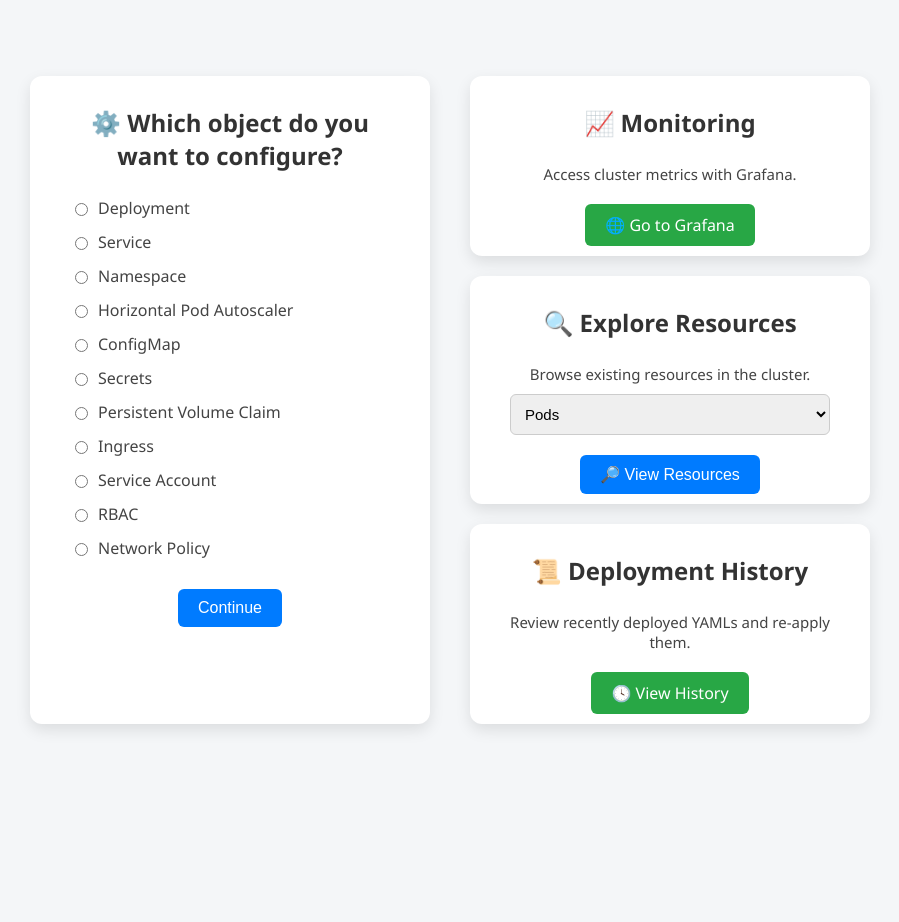
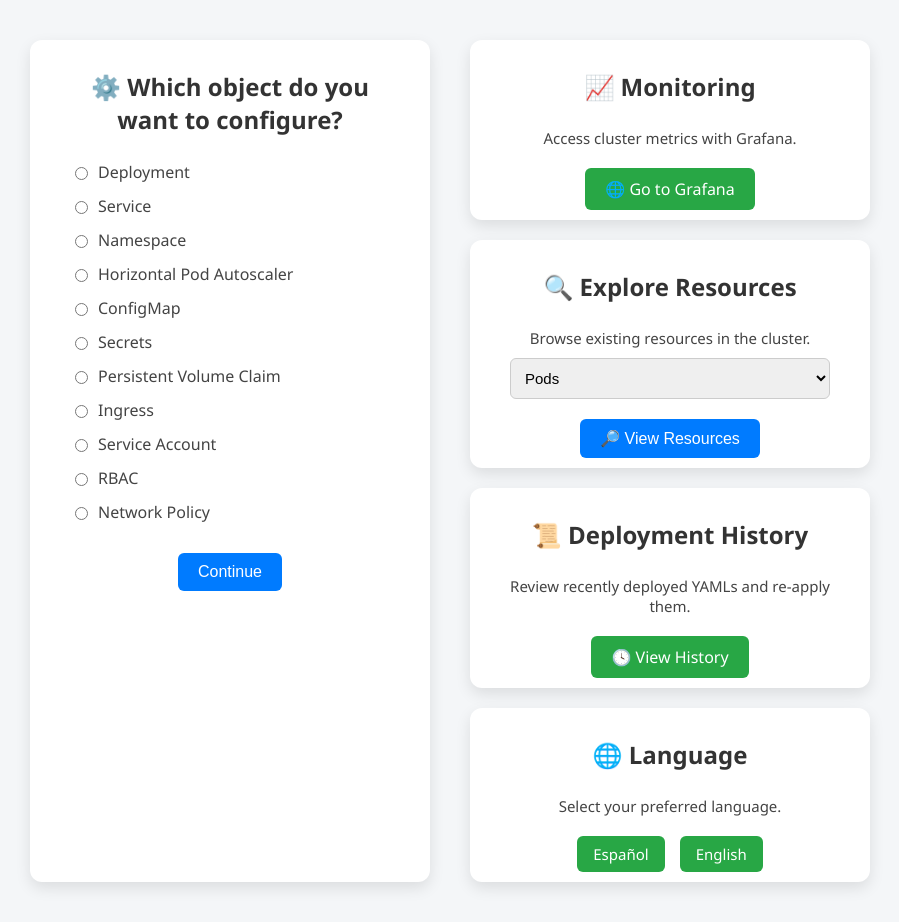
Before and after one commit to Mario-Bernaldez/AutoKubeDeploy, a Django app: page /configure/ in a window 1280 px wide. Shown: the whole page, without its empty margins (190-1089 px from the left). Before the commit the page ends 730 px from the top, so only its background shows below. Run offline with Django 5.2, Linux system fonts and the light colour scheme.

Commit message:
feat(kube-web): Allow language switching on the website

```diff
--- a/kube-web/app/templates/object_selector.html
+++ b/kube-web/app/templates/object_selector.html
@@ -1,6 +1,7 @@
 <!DOCTYPE html>
 <html lang="es">
 {% load i18n %}
+
 <head>
   <meta charset="UTF-8">
   <title>{% trans "Select Object Type" %}</title>
@@ -9,11 +10,12 @@
       font-family: 'Segoe UI', Tahoma, Geneva, Verdana, sans-serif;
       background: #f4f6f8;
       margin: 0;
-      padding: 0;
+      padding: 40px 0;
       display: flex;
-      align-items: center;
+      align-items: flex-start;
       justify-content: center;
-      height: 100vh;
+      min-height: 100vh;
+      overflow-y: auto;
     }
 
     .row {
@@ -90,6 +92,28 @@
     }
 
     .btn-secondary:hover {
+      background: #1e7e34;
+    }
+
+    .language-buttons {
+      display: flex;
+      justify-content: center;
+      gap: 15px;
+      margin-top: 10px;
+    }
+
+    .btn-language {
+      background: #28a745;
+      color: white;
+      padding: 8px 16px;
+      font-size: 15px;
+      border: none;
+      border-radius: 6px;
+      text-decoration: none;
+      transition: background 0.3s;
+    }
+
+    .btn-language:hover {
       background: #1e7e34;
     }
 
@@ -173,8 +197,34 @@
         <p>{% trans "Review recently deployed YAMLs and re-apply them." %}</p>
         <a href="/history/" class="btn btn-secondary">🕓 {% trans "View History" %}</a>
       </div>
+      <div class="card">
+        <h2>🌐 {% trans "Language" %}</h2>
+        <p>{% trans "Select your preferred language." %}</p>
+        <div class="language-buttons">
+          <a href="{% url 'set_language' 'es' %}" class="btn btn-language">Español</a>
+          <a href="{% url 'set_language' 'en' %}" class="btn btn-language">English</a>
+        </div>
+      </div>
     </div>
   </div>
 </body>
 
+<script>
+  function toggleDropdown() {
+    document.getElementById("myDropdown").classList.toggle("show");
+  }
+
+  window.onclick = function (event) {
+    if (!event.target.matches('.dropbtn')) {
+      var dropdowns = document.getElementsByClassName("dropdown-content");
+      for (var i = 0; i < dropdowns.length; i++) {
+        var openDropdown = dropdowns[i];
+        if (openDropdown.classList.contains('show')) {
+          openDropdown.classList.remove('show');
+        }
+      }
+    }
+  }
+</script>
+
 </html>
--- a/kube-web/app/urls.py
+++ b/kube-web/app/urls.py
@@ -3,6 +3,7 @@ from . import views
 
 
 urlpatterns = [
+    path("set_language/<str:language>", views.set_language, name="set_language"),
     path("", views.redirect_to_configure, name="home"),
     path("configure/", views.object_selector, name="object_selector"),
     path(
--- a/kube-web/app/views.py
+++ b/kube-web/app/views.py
@@ -1,4 +1,6 @@
+from django.utils import translation
 import os
+from django.conf import settings
 import requests
 from django.forms import formset_factory
 from django.shortcuts import get_object_or_404, render, redirect
@@ -37,6 +39,20 @@ from .forms import (
     ServiceForm,
     RequiredContainerFormSet,
 )
+
+
+def set_language(request, language):
+    """Sets the current language in the cookie"""
+
+    if not language or language not in [
+        name for name, translation in settings.LANGUAGES
+    ]:
+        return redirect("/")
+
+    translation.activate(language)
+    response = redirect(request.META.get("HTTP_REFERER", "/"))
+    response.set_cookie("django_language", language)
+    return response
 
 
 def object_selector(request):
```
Also changed, not shown: kube-web/locale/en/LC_MESSAGES/django.po, kube-web/locale/es/LC_MESSAGES/django.po.
